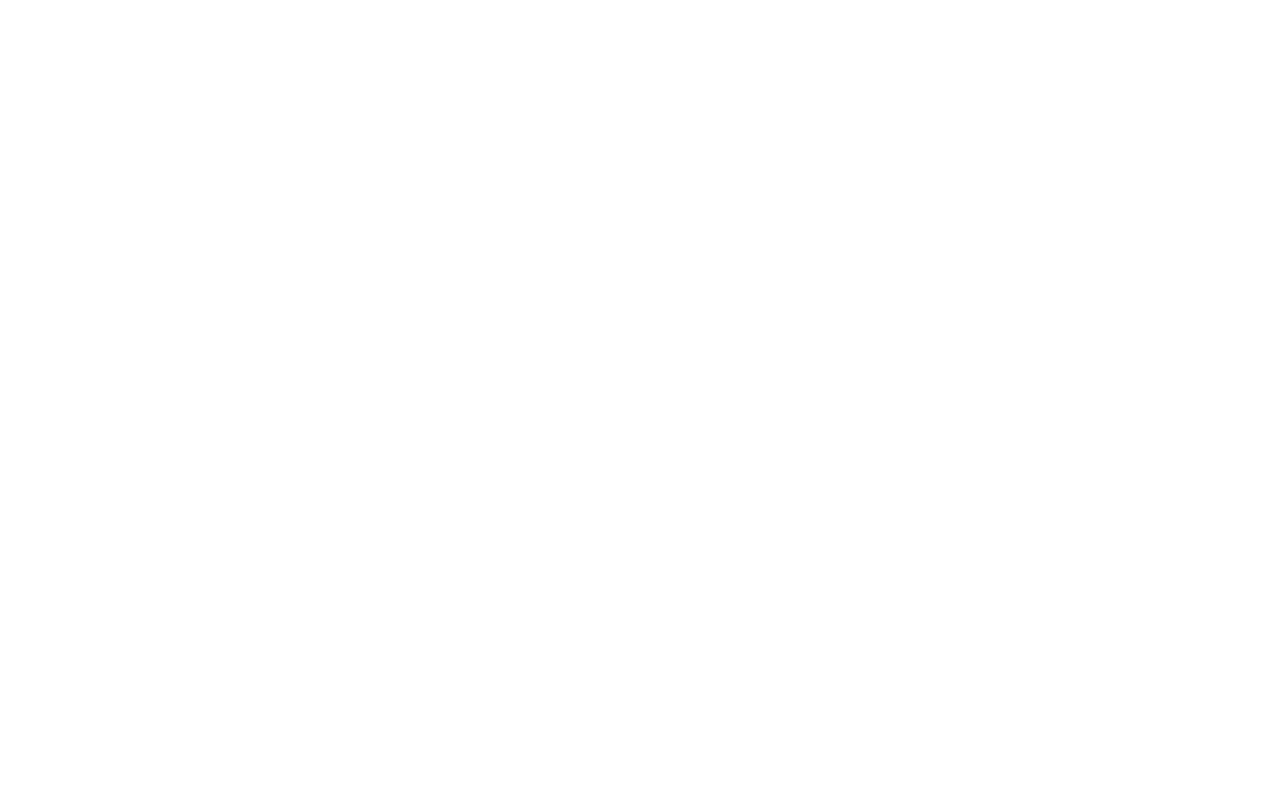
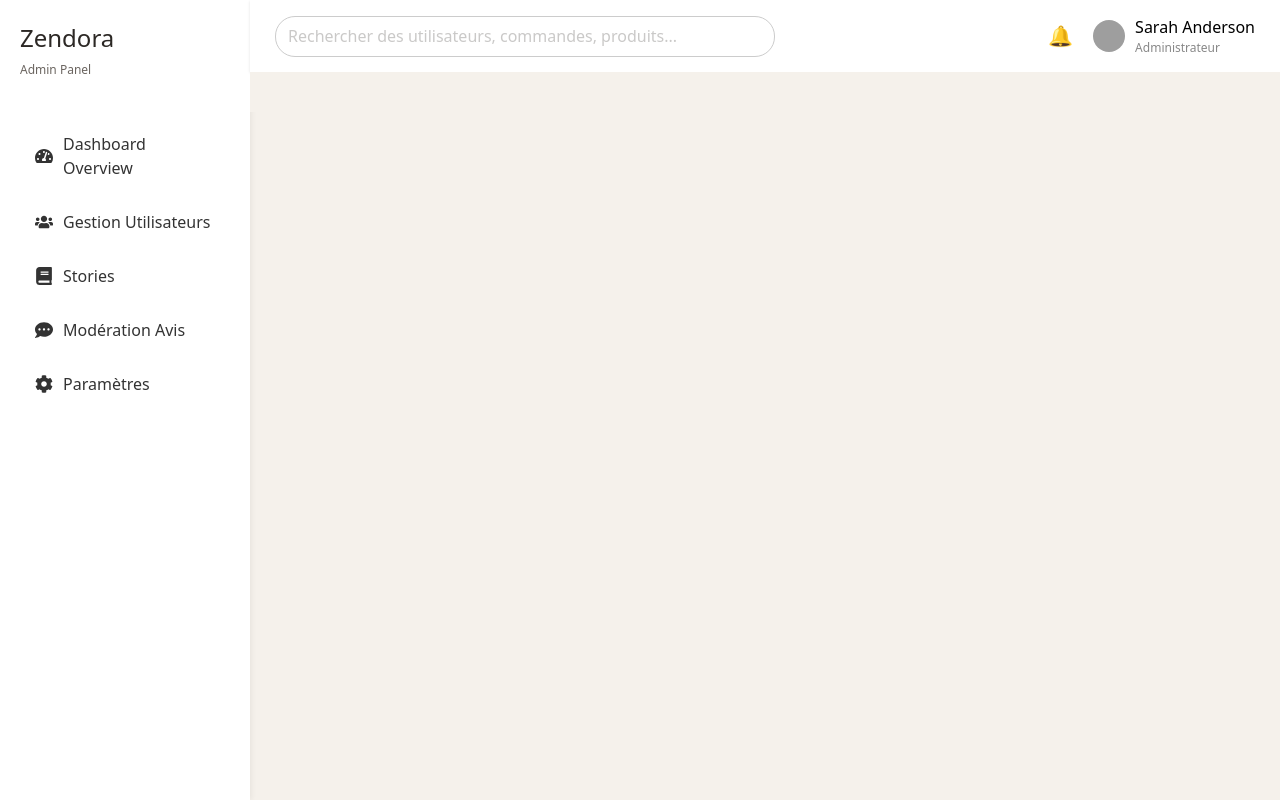
Before and after one commit to Sala7-dine/e-market-api-front, a React (Vite) app: page /admin in a window 1280 px wide. Before the commit this address had no page. Built offline with nearby package versions, Linux system fonts and the light colour scheme; grey boxes are pictures that could not be loaded.

Commit message:
userslice   and doit sidebar header

```diff
--- a/package.json
+++ b/package.json
@@ -17,6 +17,7 @@
     "lucide-react": "^0.552.0",
     "react": "^19.1.1",
     "react-dom": "^19.1.1",
+    "react-icons": "^5.5.0",
     "react-redux": "^9.2.0",
     "react-router-dom": "^7.9.5"
   },
--- a/src/App.jsx
+++ b/src/App.jsx
@@ -2,13 +2,15 @@
 import { BrowserRouter, Routes, Route } from "react-router-dom";
 import axios from "axios";
 import './App.css'
-import Register  from "./pages/auth/Register.jsx";
-import Login  from "./pages/auth/Login.jsx";
-import Home  from "./pages/Home.jsx";
+import Register from "./pages/auth/Register.jsx";
+import Login from "./pages/auth/Login.jsx";
+import Home from "./pages/Home.jsx";
 import ProductDetail from "./pages/ProductDetail.jsx";
 import { AuthProvider } from "./contexts/AuthContext";
 import UserList from './pages/admin/UserList.jsx';
 import SellerDashboard from './pages/seller/SellerDashboard.jsx';
+import AdminLayout from './pages/admin/AdminLayout.jsx';
+
 
 function App() {
 
@@ -25,6 +27,11 @@
                         <Route path="/product/:id" element={<ProductDetail />} />
                         <Route path="/users" element={<UserList />} />
                         <Route path="/seller/dashboard" element={<SellerDashboard />} />
+                        <Route path="/admin" element={<AdminLayout />}>
+                            <Route path="users" element={<UserList />} />
+                            {/* <Route path="products" element={<ProductList />} />
+                            <Route path="reviews" element={<ReviewList />} /> */}
+                        </Route>
                     </Routes>
                 </AuthProvider>
             </BrowserRouter>
--- /dev/null
+++ b/src/assets/styles/admin/AdminLayout.css
@@ -0,0 +1,18 @@
+.admin-layout {
+  display: flex;
+  flex-direction:  row;
+  background-color: #F5F1EB;
+  min-height: 100vh;
+
+}
+
+.admin-main {
+  flex: 1;
+  display: flex;
+  flex-direction: column;
+}
+
+.main-content {
+  padding: 20px 30px;
+  background-color: #F5F1EB;
+}
--- /dev/null
+++ b/src/assets/styles/admin/UserList.css
@@ -0,0 +1,180 @@
+.user-list{
+    display:flex;
+    justify-content: center;
+    align-items: right;
+    flex-direction: column;
+    gap:1rem;
+}
+
+.user-list h2{
+
+
+
+
+font-family: 'Playfair Display';
+font-style: normal;
+font-weight: 500;
+font-size: 24px;
+line-height: 36px;
+
+display: flex;
+align-items: center;
+
+color: #2C2825;
+
+
+
+}
+.user-list p{
+
+
+font-family: 'Inter';
+font-style: normal;
+font-weight: 400;
+font-size: 20px;
+
+
+display: flex;
+align-items: center;
+
+color: #6B6560;
+
+
+}
+.stat-user{
+    display:flex;
+    flex-direction: row;
+    justify-content: center;
+    align-items: center;
+    gap:2rem;
+}
+.stat-item{
+  background-color: white;
+  display: flex;
+  flex-direction: column;
+  justify-content: space-between;
+  width:25%;
+  gap:2rem;
+
+    padding:1.5rem;
+    border-radius: 12px;
+    border: 1px solid #e5e7eb;
+}
+.stat-item h3{
+    color:#6B6560;
+    /* Utilisateurs Actifs */
+
+
+font-family: 'Inter';
+font-style: normal;
+font-weight: 400;
+font-size: 1.2rem;
+
+
+display: flex;
+align-items: center;
+
+color: #6B6560;
+
+
+
+}
+.stat-item p{
+    /* Heading 2 → 6 */
+
+
+
+font-family: 'Playfair Display';
+font-style: normal;
+font-weight: 500;
+font-size: 1rem;
+
+display: flex;
+align-items: center;
+
+color: #2C2825;
+
+
+}
+
+
+
+
+/* Styles pour le tableau */
+.users-table-container {
+  background: white;
+  border-radius: 10px;
+  box-shadow: 0 2px 10px rgba(0,0,0,0.1);
+  overflow: hidden;
+}
+
+.users-table {
+  width: 100%;
+  border-collapse: collapse;
+}
+
+.users-table th,
+.users-table td {
+  padding: 15px;
+  text-align: left;
+  border-bottom: 1px solid #ecf0f1;
+}
+
+.users-table th {
+  background-color:white;
+  color: white;
+  font-weight: 600;
+
+
+font-style: normal;
+font-weight: 500;
+font-size: 14px;
+line-height: 20px;
+/* or 143% */
+
+
+color: #2C2825;
+
+
+
+}
+
+.users-table tbody tr:hover {
+  background-color: #F5F1EB;
+}
+
+/* Styles pour le statut */
+.status {
+  padding: 5px 10px;
+  border-radius: 15px;
+  font-size: 12px;
+  font-weight: bold;
+  text-transform: uppercase;
+}
+
+.status.active {
+  background-color: #d4edda;
+  color: #155724;
+}
+
+.status.blocked {
+  background-color: #f8d7da;
+  color: #721c24;
+}
+
+
+
+/* Responsive */
+@media (max-width: 768px) {
+  .users-table-container {
+    overflow-x: auto;
+  }
+
+  .users-table {
+    min-width: 600px;
+  }
+
+  .stat-user {
+    grid-template-columns: 1fr;
+  }
+}
--- /dev/null
+++ b/src/assets/styles/admin/header.css
@@ -0,0 +1,66 @@
+.admin-header {
+  display: flex;
+  justify-content: space-between;
+  align-items: center;
+  padding: 15px 25px;
+ background-color: white;
+
+  box-shadow: 0px 1px 3px rgba(0, 0, 0, 0.1), 0px 1px 2px -1px rgba(0, 0, 0, 0.1);
+}
+
+.search-input {
+  flex: 1;
+  max-width: 500px;
+  padding: 10px 12px;
+border-radius: 1.25rem;
+background: #FFFFFF;
+text-align: start;
+  border: 1px solid #ccc;
+
+font-style: normal;
+font-weight: 400;
+font-size: 16px;
+line-height: 19px;
+
+display: flex;
+align-items: center;
+
+color: rgba(44, 40, 37, 0.5);
+}
+
+.header-right {
+  display: flex;
+  align-items: center;
+  gap: 20px;
+}
+
+.notification {
+  font-size: 20px;
+  cursor: pointer;
+}
+
+.user-info {
+  display: flex;
+  align-items: center;
+  gap: 10px;
+}
+
+.user-avatar {
+  width: 32px;
+  height: 32px;
+  border-radius: 50%;
+}
+
+.user-name {
+
+  font-weight: 500;
+}
+.role-name{
+    display:flex;
+    flex-direction: column;
+}
+
+.user-role {
+  font-size: 12px;
+  color: #888;
+}
--- /dev/null
+++ b/src/assets/styles/admin/sidebar.css
@@ -0,0 +1,78 @@
+ .admin-sidebar {
+  width: 250px;
+  background-color: #fff;
+  min-height: 100vh;
+  padding: 20px;
+  box-shadow: 2px 0 5px rgba(0,0,0,0.05);
+  display: flex;
+  flex-direction: column;
+
+
+
+}
+
+.sidebar-logo h2 {
+  margin: 0;
+  font-size: 24px;
+  color: #2C2825;
+}
+
+.sidebar-logo span {
+  font-size: 12px;
+  color: #6B6560;
+}
+
+.sidebar-menu {
+  list-style: none;
+  padding: 0;
+  margin-top: 20%;
+  color: #2C2825;
+
+
+
+}
+
+.sidebar-menu li {
+  padding: 10px 15px;
+  margin-bottom: 10px;
+  border-radius: 8px;
+  cursor: pointer;
+  color: #333;
+}
+
+.sidebar-menu li.active,
+.sidebar-menu li:hover {
+background-color: #6B4B3E;
+border-radius: 1.25rem;
+
+  color: #FFFFFF;
+}
+
+.sidebar-help {
+  text-align: center;
+}
+
+.sidebar-help p {
+  margin-bottom: 10px;
+  color: #666;
+}
+
+.sidebar-help button {
+  padding: 8px 12px;
+  border: none;
+  background-color: #5a4fbd;
+  color: #fff;
+  border-radius: 6px;
+  cursor: pointer;
+}
+.sidebar-menu li a {
+  display: flex;
+  align-items: center;
+  text-decoration: none;
+  color: inherit;
+}
+
+.sidebar-menu li .icon {
+  margin-right: 10px;
+  font-size: 18px;
+}
--- /dev/null
+++ b/src/components/admin/AdminHeader.jsx
@@ -0,0 +1,36 @@
+import  '../../assets/styles/admin/header.css'
+import boy from '../../assets/images/boy.jpg';
+
+
+
+ const  AdminHeader = () => {
+
+
+    return (
+        <>
+        <header className="admin-header">
+      <input
+        type="text"
+        placeholder="Rechercher des utilisateurs, commandes, produits..."
+        className="search-input"
+      />
+      <div className="header-right">
+        <div className="notification">🔔</div>
+        <div className="user-info">
+          <img
+            src={boy}
+            alt="Profile"
+            className="user-avatar"
+          />
+          <div  className='role-name'>
+          <span className="user-name">Sarah Anderson</span>
+          <span className="user-role">Administrateur</span></div>
+        </div>
+      </div>
+    </header>
+
+        </>
+     );
+}
+
+export default AdminHeader ;
--- /dev/null
+++ b/src/components/admin/AdminSidebar.jsx
@@ -0,0 +1,46 @@
+import { Link, useLocation } from 'react-router-dom';
+import { FaTachometerAlt, FaUsers, FaBook, FaCommentDots, FaCog } from 'react-icons/fa';
+import '../../assets/styles/admin/sidebar.css';
+
+const AdminSidebar = () => {
+  const location = useLocation();
+
+  const sidebarItems = [
+    { name: "Dashboard Overview", icon: <FaTachometerAlt />, link: "/admin/dashboard" },
+    { name: "Gestion Utilisateurs", icon: <FaUsers />, link: "/admin/users" },
+    { name: "Stories", icon: <FaBook />, link: "/admin/stories" },
+    { name: "Modération Avis", icon: <FaCommentDots />, link: "/admin/reviews" },
+    { name: "Paramètres", icon: <FaCog />, link: "/admin/settings" },
+  ];
+
+  return (
+    <aside className="admin-sidebar">
+      <div className="sidebar-logo">
+        <h2>Zendora</h2>
+        <span>Admin Panel</span>
+      </div>
+
+
+      <ul className="sidebar-menu">
+        {sidebarItems.map((item) => (
+          <li
+            key={item.name}
+            className={location.pathname === item.link ? 'active' : ''}
+          >
+            <Link to={item.link}>
+              <span className="icon">{item.icon}</span>
+              {item.name}
+            </Link>
+          </li>
+        ))}
+      </ul>
+
+      {/* <div className="sidebar-help">
+        <p>Besoin d'aide?</p>
+        <button>Contactez le support</button>
+      </div> */}
+    </aside>
+  );
+};
+
+export default AdminSidebar;
--- /dev/null
+++ b/src/pages/admin/AdminLayout.jsx
@@ -0,0 +1,23 @@
+
+import { Outlet } from "react-router-dom";
+ import AdminHeader from "../../components/admin/AdminHeader";
+ import AdminSidebar from "../../components/admin/AdminSidebar";
+ import '../../assets/styles/admin/AdminLayout.css'
+const AdminLayout = () => {
+    return (
+
+        <>
+ <div className="admin-layout">
+      <AdminSidebar />
+      <div className="admin-main">
+        <AdminHeader />
+        <main className="main-content">
+          <Outlet />
+        </main>
+      </div>
+    </div>
+      </>
+     );
+}
+
+export default AdminLayout;
--- a/src/pages/admin/UserList.jsx
+++ b/src/pages/admin/UserList.jsx
@@ -1,39 +1,103 @@
 import React, { useEffect } from 'react';
 import { useDispatch, useSelector } from 'react-redux';
-import { fetchUsers,deleteUser } from '../../features/usersSlice';
+import { fetchUsers, deleteUser } from '../../features/usersSlice';
+import '../../assets/styles/admin/UserList.css'
+import { FaTrash } from "react-icons/fa";
 
 const UserList = () => {
   const dispatch = useDispatch();
   const { users, loading, error } = useSelector((state) => state.users);
 
-  // 🔹 Lancer le fetch au montage du composant
+
   useEffect(() => {
     dispatch(fetchUsers());
   }, [dispatch]);
-   const handleDelete=(userId)=>{
+  const handleDelete = (userId) => {
     console.log(userId);
     dispatch(deleteUser(userId));
-   }
+  }
 
   if (loading) return <p>Chargement...</p>;
   if (error) return <p style={{ color: 'red' }}>{error}</p>;
 
   return (
-    <div>
-      <h2>Liste des utilisateurs</h2>
-      <ul>
-        {users && users.length > 0 ? (
-          users.map((user) => (
-            <li key={user._id}>
-              {user.fullname} ({user.email})
-              <button onClick={() => handleDelete(user._id)}>Supprimer</button>
-            </li>
-          ))
-        ) : (
-          <p>Aucun utilisateur trouvé</p>
-        )}
-      </ul>
-    </div>
+    <>
+      <div className="user-list">
+        <h2>Gestion Utilisateurs</h2>
+        <p>Gérez et surveillez tous les utilisateurs de votre plateforme</p>
+
+        <div className='stat-user'>
+          <div className='stat-item'>
+            <h3>Total Utilisateurs</h3>
+            <p>{users.length}</p>
+          </div>
+          <div className='stat-item'>
+            <h3>Utilisateurs Actifs</h3>
+            <p>{users.length}</p>
+          </div>
+
+          <div className='stat-item'>
+            <h3>Utilisateurs Bloqués</h3>
+            <p>{users.length}</p>
+          </div>
+
+        </div>
+        <div className="users-table-container">
+          <table className="users-table">
+            <thead>
+              <tr>
+                <th>ID</th>
+                <th>Nom</th>
+                <th>Email</th>
+                <th>Rôle</th>
+                <th>Date de création</th>
+
+                <th>Actions</th>
+              </tr>
+            </thead>
+            <tbody>
+              {users.map(user => (
+                <tr key={user._id}>
+                  <td>{user._id}</td>
+                  <td>{user.fullName}</td>
+                  <td>{user.email}</td>
+                  <td>{user.role}</td>
+                  <td>{new Date(user.createdAt).toLocaleDateString()}</td>
+
+                  <td>
+
+                    <button className="btn-delete" onClick={()=> handleDelete(user._id)}>
+                      <FaTrash size={16} color="#A0522D" />
+
+                    </button>
+
+                  </td>
+                </tr>
+              ))}
+            </tbody>
+          </table>
+        </div>
+
+
+      </div>
+
+
+    </>
+    // <div>
+    //   <h2>Liste des utilisateurs</h2>
+    //   <ul>
+    //     {users && users.length > 0 ? (
+    //       users.map((user) => (
+    //         <li key={user._id}>
+    //           {user.fullname} ({user.email})
+    //           <button onClick={() => handleDelete(user._id)}>Supprimer</button>
+    //         </li>
+    //       ))
+    //     ) : (
+    //       <p>Aucun utilisateur trouvé</p>
+    //     )}
+    //   </ul>
+    // </div>
   );
 };
 
```
Also changed, not shown: src/features/usersSlice.js (+13 -5 lines), 2 other files (tests, documents, lock files or other folders). Lines whose indentation alone changed are shown as unchanged.
